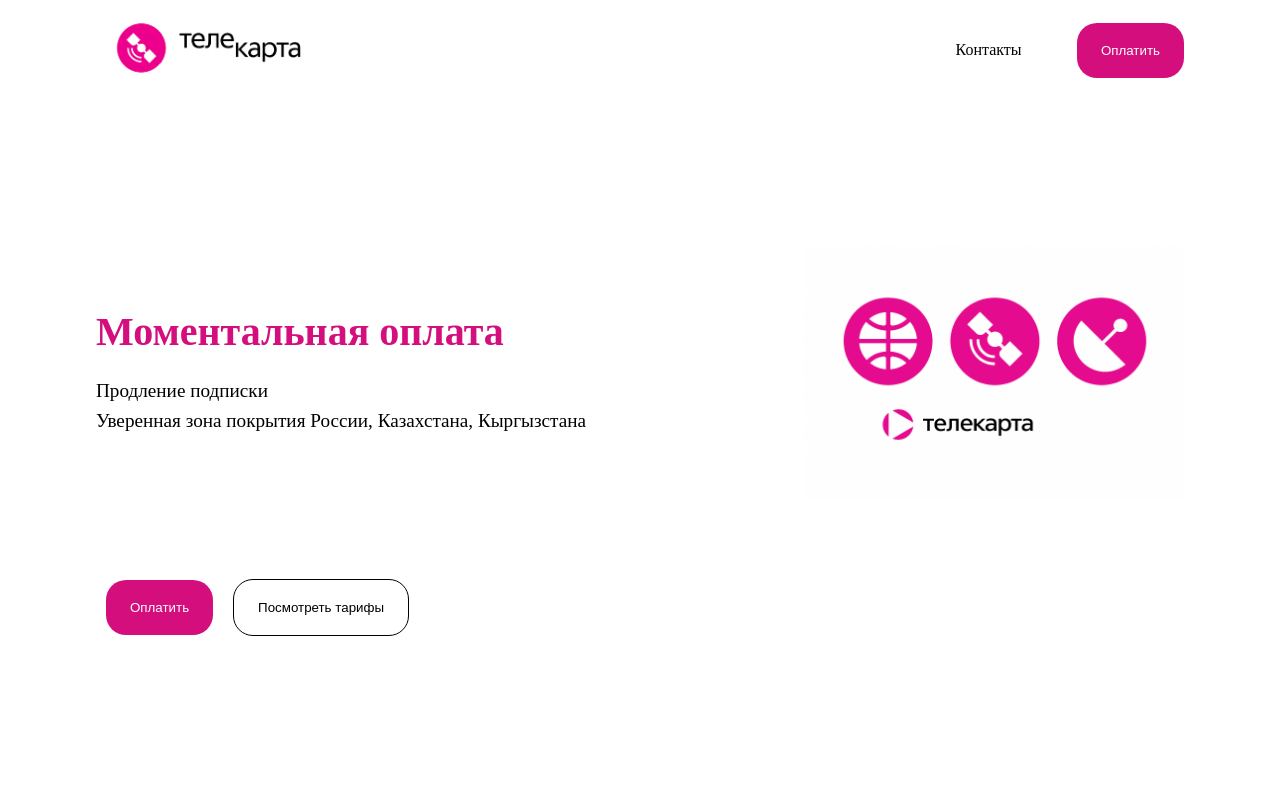
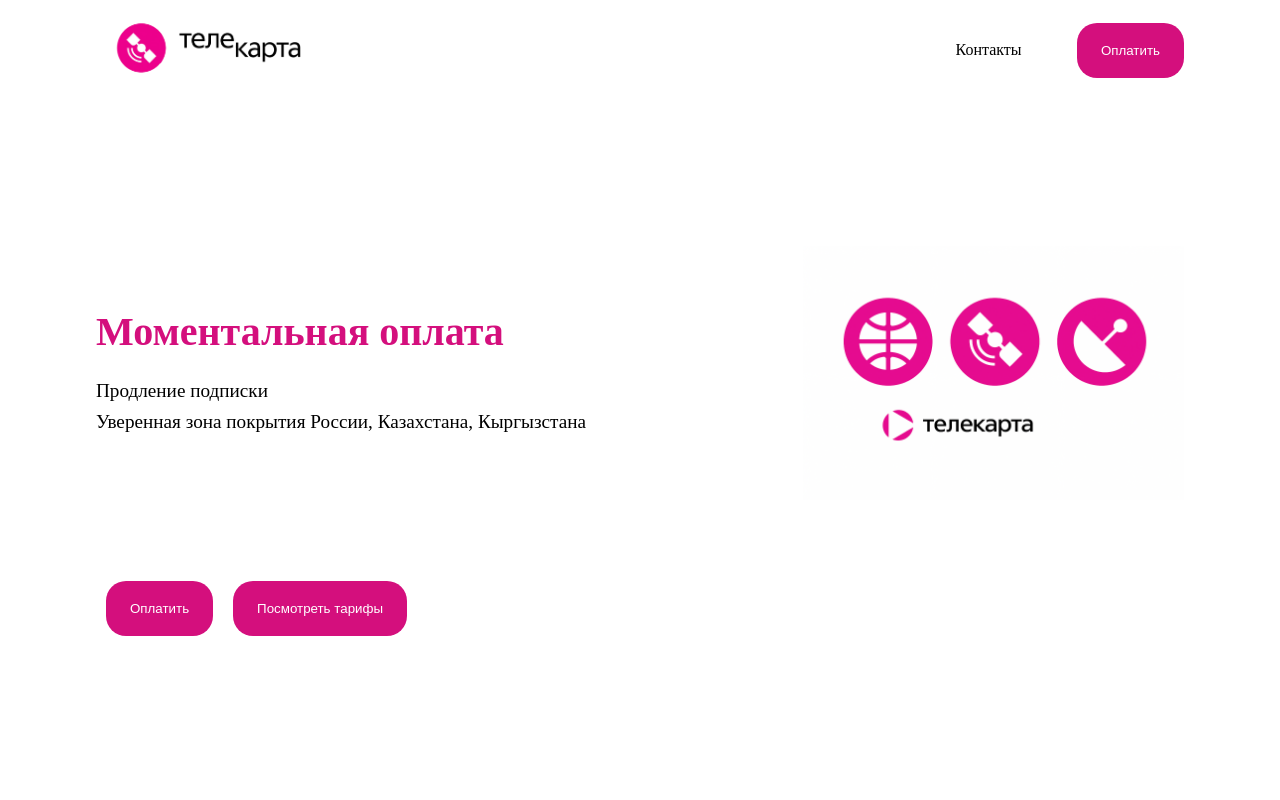
Before and after one commit to weilrfr/telekartadev, a Vue app: page / in a window 1280 px wide. In both pictures the pointer is over the button "Посмотреть тарифы". Shown: the top 800 px of the page. Built offline with nearby package versions, Linux system fonts and the light colour scheme; the HTML template or start-up script is replaced by a standard one.

Commit message:
unknown-commit

```diff
--- a/src/components/layouts/Footer.vue
+++ b/src/components/layouts/Footer.vue
@@ -37,8 +37,7 @@
         flex-wrap: wrap;
         align-items: flex-end;
         width: 100%;
-        text-align: center;
-    }
+        text-align: center;    }
     .footer h1 {
         font-size: 2em;
         width: 100%;
@@ -55,4 +54,8 @@
     .footer p {
         margin: 2px 0;
     }
+    .footer p:nth-child(4) {
+        margin-top: 20px;
+        font-size: 0.9em;
+    }
 </style>
--- a/src/views/HomeView.vue
+++ b/src/views/HomeView.vue
@@ -16,7 +16,9 @@ import CardList from '@/components/CardList.vue';
           <img src="../assets/telekarta.png" alt="Telekarta TV" />
         </div>
         <div class="btn-cont">
-          <Button text="Оплатить" />
+          <a href="https://wa.me/+77772568800">
+            <Button text="Оплатить"/>
+          </a>
           <Button text="Посмотреть тарифы" class="rate"/>
         </div>
       </div>
@@ -70,6 +72,15 @@ import CardList from '@/components/CardList.vue';
     border-color: black;
     border: 1px solid black;
     color: black;
+    transition: 300ms;
+  }
+
+  .rate:hover {
+    background: rgba(212, 15, 125, 1);
+    margin-top: 1px;
+    color: white;
+    transition: 300ms;
+    border: none;
   }
 
   .btn-cont {
```
